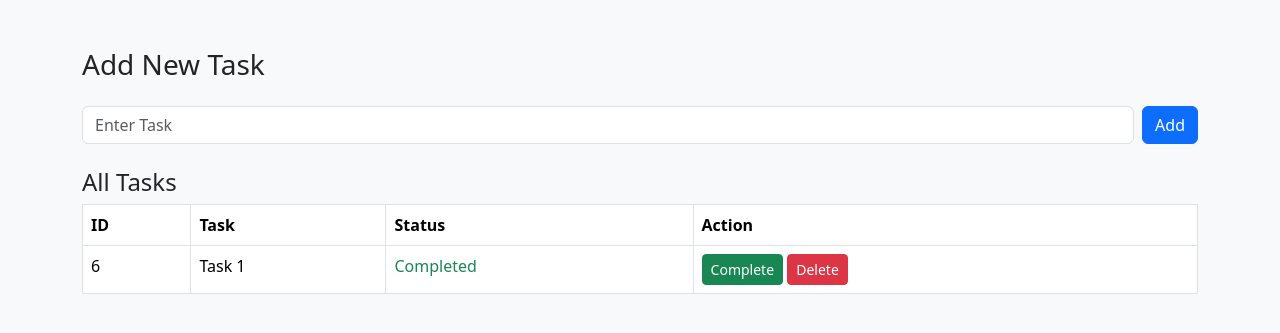
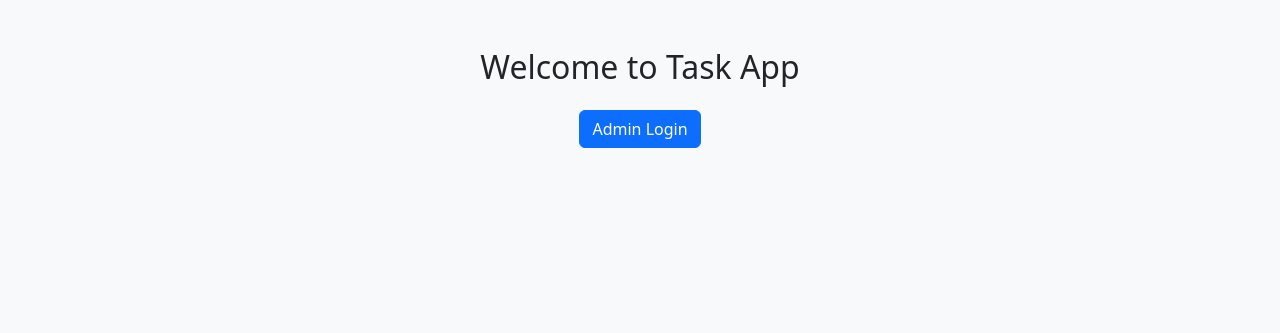
Before and after one commit to zamanwebdev/taskapp-FlaskProject-2, a Flask app: page / in a window 1280 px wide. Shown: the part 56-389 px from the top of the page. Run offline with Flask 3, Linux system fonts and the light colour scheme; data comes from the database, SQL or seed files in the repository; both versions use the stored data as it was after the commit.

Commit message:
Day 21 — Registration + Password Hashing (Secure Auth) Done.

```diff
--- a/app.py
+++ b/app.py
@@ -1,11 +1,24 @@
-from flask import Flask, render_template, request, redirect
+from flask import Flask, render_template, request, redirect, session, flash
 import sqlite3
+from werkzeug.security import generate_password_hash, check_password_hash
 
 app = Flask(__name__)
+app.secret_key = "supersecretkey"
 
 def init_db():
     conn = sqlite3.connect('database.db')
     cur = conn.cursor()
+
+    # User Table
+    cur.execute('''
+        CREATE TABLE IF NOT EXISTS users (
+            id INTEGER PRIMARY KEY AUTOINCREMENT,
+            username TEXT UNIQUE NOT NULL,
+            password TEXT NOT NULL
+        )
+    ''')
+
+    # Task Table
     cur.execute('''
         CREATE TABLE IF NOT EXISTS tasks (
             id INTEGER PRIMARY KEY AUTOINCREMENT,
@@ -13,13 +26,80 @@ def init_db():
             status TEXT DEFAULT 'Pending'
         )
     ''')
+
     conn.commit()
     conn.close()
 
 init_db()
 
-@app.route('/', methods=['GET', 'POST'])
+# Home Page
+@app.route('/')
+def home():
+    if 'user' in session:
+        return redirect('/dashboard')
+    return render_template('home.html')
+# Register Route
+@app.route('/register', methods=['GET','POST'])
+def register():
+    if request.method == 'POST':
+        username = request.form['username']
+        password = generate_password_hash(request.form['password'])
+
+        conn = sqlite3.connect('database.db')
+        cur = conn.cursor()
+
+        try:
+            cur.execute("INSERT INTO users (username, password) VALUES (?,?)",
+                        (username, password))
+            conn.commit()
+            flash("Registration successful! Please login.")
+            return redirect('/login')
+        except:
+            flash("Username already exists!")
+        finally:
+            conn.close()
+
+    return render_template('register.html')
+
+
+
+# Login
+@app.route('/login', methods=['GET','POST'])
+def login():
+    if request.method == 'POST':
+        username = request.form['username']
+        password = request.form['password']
+
+        conn = sqlite3.connect('database.db')
+        cur = conn.cursor()
+        cur.execute("SELECT * FROM users WHERE username=?", (username,))
+        user = cur.fetchone()
+        conn.close()
+
+        if user and check_password_hash(user[2], password):
+            session['user'] = user[1]
+            return redirect('/dashboard')
+        else:
+            flash("Invalid credentials!")
+
+    return render_template('login.html')
+
+
+
+# Logout
+@app.route('/logout')
+def logout():
+    session.pop('user', None)
+    return redirect('/')
+
+
+
+# Protected Dashboard
+@app.route('/dashboard', methods=['GET','POST'])
 def dashboard():
+    if 'user' not in session:
+        return redirect('/login')
+
     conn = sqlite3.connect('database.db')
     cur = conn.cursor()
 
@@ -27,7 +107,6 @@ def dashboard():
         title = request.form['title']
         cur.execute("INSERT INTO tasks (title) VALUES (?)", (title,))
         conn.commit()
-        return redirect('/')
 
     cur.execute("SELECT * FROM tasks")
     tasks = cur.fetchall()
@@ -36,27 +115,5 @@ def dashboard():
     return render_template('dashboard.html', tasks=tasks)
 
 
-# UPDATE status
-@app.route('/complete/<int:id>')
-def complete_task(id):
-    conn = sqlite3.connect('database.db')
-    cur = conn.cursor()
-    cur.execute("UPDATE tasks SET status='Completed' WHERE id=?", (id,))
-    conn.commit()
-    conn.close()
-    return redirect('/')
-
-
-# DELETE task
-@app.route('/delete/<int:id>')
-def delete_task(id):
-    conn = sqlite3.connect('database.db')
-    cur = conn.cursor()
-    cur.execute("DELETE FROM tasks WHERE id=?", (id,))
-    conn.commit()
-    conn.close()
-    return redirect('/')
-
-
 if __name__ == '__main__':
     app.run(debug=True)
--- a/templates/dashboard.html
+++ b/templates/dashboard.html
@@ -1,10 +1,19 @@
 {% extends "base.html" %}
 {% block content %}
 
-<h3 class="mb-4">Add New Task</h3>
+<div class="d-flex justify-content-between align-items-center mb-4">
+    <h3>Welcome, {{ session['user'] }}</h3>
+    <a href="/logout" class="btn btn-danger">Logout</a>
+</div>
+
+<h4 class="mb-3">Add New Task</h4>
 
 <form method="POST" class="d-flex mb-4">
-    <input type="text" name="title" class="form-control me-2" placeholder="Enter Task" required>
+    <input type="text"
+           name="title"
+           class="form-control me-2"
+           placeholder="Enter Task"
+           required>
     <button class="btn btn-primary">Add</button>
 </form>
 
@@ -30,8 +39,15 @@
             {% endif %}
         </td>
         <td>
-            <a href="/complete/{{ task[0] }}" class="btn btn-success btn-sm">Complete</a>
-            <a href="/delete/{{ task[0] }}" class="btn btn-danger btn-sm">Delete</a>
+            <a href="/complete/{{ task[0] }}"
+               class="btn btn-success btn-sm">
+               Complete
+            </a>
+
+            <a href="/delete/{{ task[0] }}"
+               class="btn btn-danger btn-sm">
+               Delete
+            </a>
         </td>
     </tr>
     {% endfor %}
--- /dev/null
+++ b/templates/home.html
@@ -0,0 +1,7 @@
+{% extends "base.html" %}
+{% block content %}
+<h2 class="text-center">Welcome to Task App</h2>
+<div class="text-center mt-4">
+    <a href="/login" class="btn btn-primary">Admin Login</a>
+</div>
+{% endblock %}
```
Also changed, not shown: templates/login.html (added, +42 -0 lines), templates/register.html (added, +20 -0 lines), database.db.
